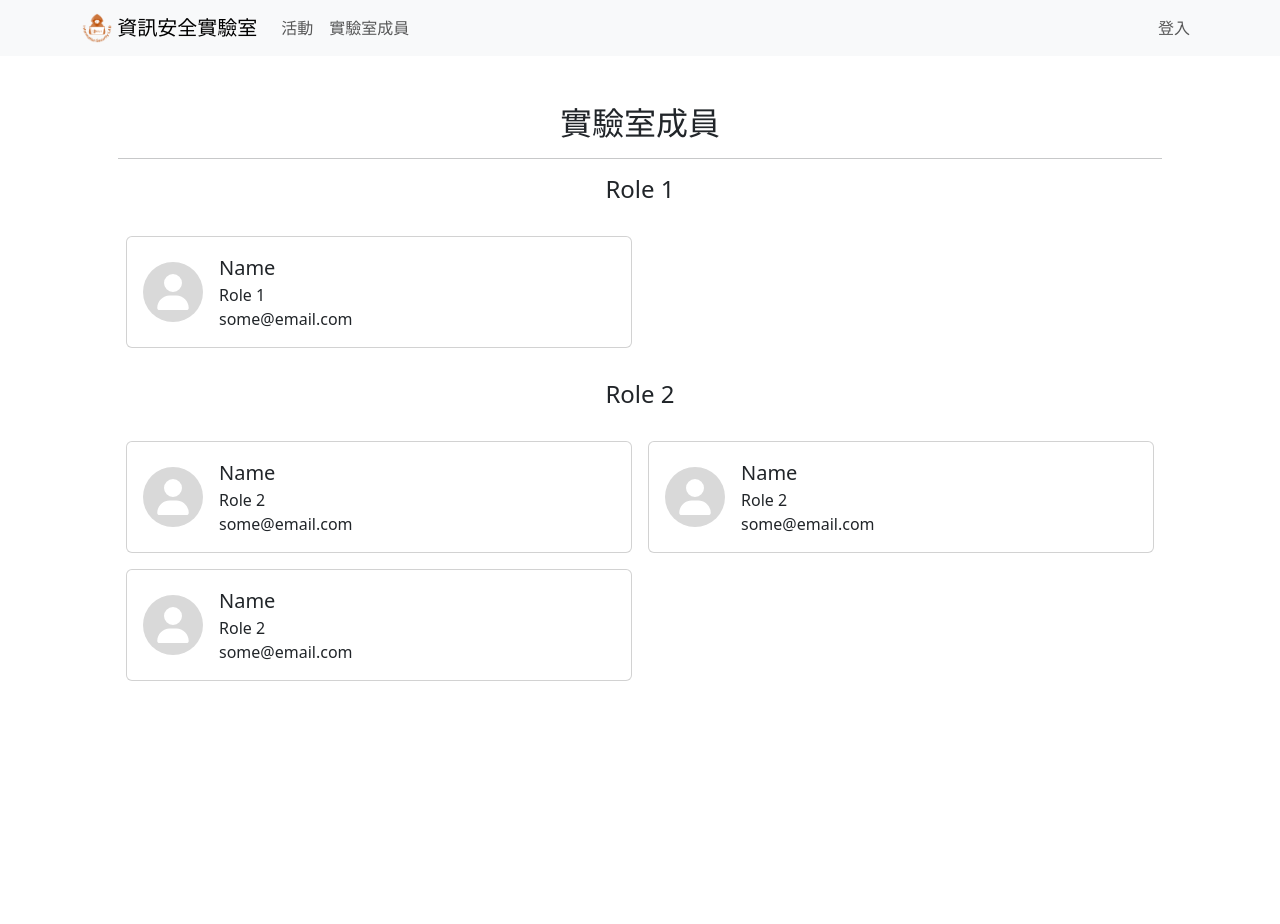
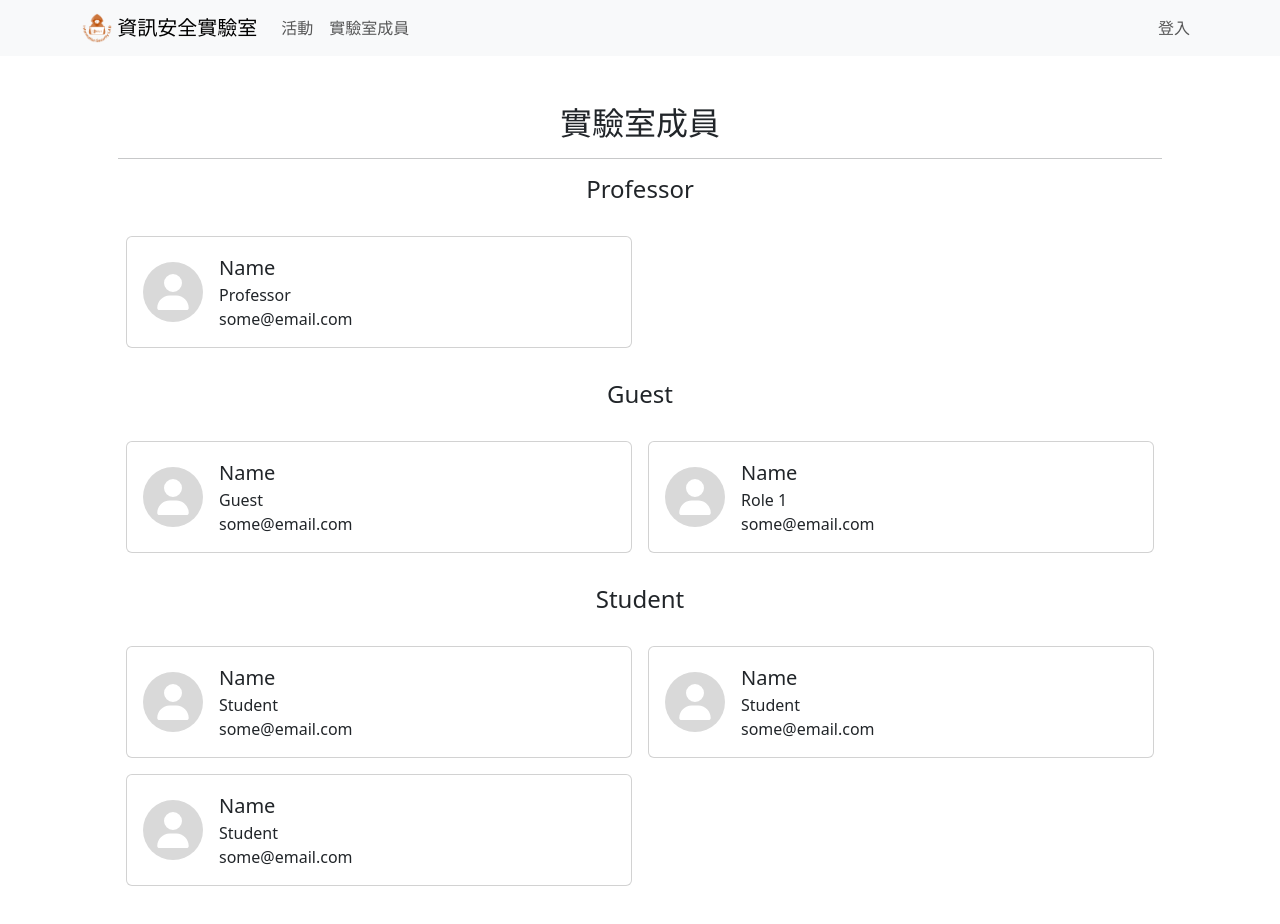
Before and after one commit to is1ab/Paper-Schedule-System, a React (Vite) app in the folder app/: page /Member in a window 1280 px wide. Shown: the top 924 px of the page. Before the commit the page ends 800 px from the top, so only its background shows below. Built offline with nearby package versions, Linux system fonts and the light colour scheme; no server answers.

Commit message:
Implement: Fix the role

```diff
--- a/app/src/page/Member.tsx
+++ b/app/src/page/Member.tsx
@@ -7,8 +7,37 @@ function Member(){
             <h2>實驗室成員</h2>
             <hr></hr>
             <div className="pb-4 d-flex flex-column gap-3">
-                <h4>Role 1</h4>
+                <h4>Professor</h4>
                 <div className="d-flex flex-row" style={{flexWrap: "wrap"}}>
+                    <div className="w-50 p-2">
+                        <Card className="p-3 d-flex flex-row gap-3">
+                            <div className="d-flex flex-column">
+                                <Avatar size="lg" className="my-auto" circle></Avatar>
+                            </div>
+                            <div className="d-flex flex-column text-start">
+                                <span className="fs-5 font-bold">Name</span>
+                                <span>Professor</span>
+                                <span>some@email.com</span>
+                            </div>
+                        </Card>
+                    </div>
+                </div>
+            </div>
+            <div className="pb-4 d-flex flex-column gap-3">
+                <h4>Guest</h4>
+                <div className="d-flex flex-row" style={{flexWrap: "wrap"}}>
+                    <div className="w-50 p-2">
+                        <Card className="p-3 d-flex flex-row gap-3">
+                            <div className="d-flex flex-column">
+                                <Avatar size="lg" className="my-auto" circle></Avatar>
+                            </div>
+                            <div className="d-flex flex-column text-start">
+                                <span className="fs-5 font-bold">Name</span>
+                                <span>Guest</span>
+                                <span>some@email.com</span>
+                            </div>
+                        </Card>
+                    </div>
                     <div className="w-50 p-2">
                         <Card className="p-3 d-flex flex-row gap-3">
                             <div className="d-flex flex-column">
@@ -24,7 +53,7 @@ function Member(){
                 </div>
             </div>
             <div className="pb-4 d-flex flex-column gap-3">
-                <h4>Role 2</h4>
+                <h4>Student</h4>
                 <div className="d-flex flex-row" style={{flexWrap: "wrap"}}>
                     <div className="w-50 p-2">
                         <Card className="p-3 d-flex flex-row gap-3">
@@ -33,7 +62,7 @@ function Member(){
                             </div>
                             <div className="d-flex flex-column text-start">
                                 <span className="fs-5 font-bold">Name</span>
-                                <span>Role 2</span>
+                                <span>Student</span>
                                 <span>some@email.com</span>
                             </div>
                         </Card>
@@ -45,7 +74,7 @@ function Member(){
                             </div>
                             <div className="d-flex flex-column text-start">
                                 <span className="fs-5 font-bold">Name</span>
-                                <span>Role 2</span>
+                                <span>Student</span>
                                 <span>some@email.com</span>
                             </div>
                         </Card>
@@ -57,7 +86,7 @@ function Member(){
                             </div>
                             <div className="d-flex flex-column text-start">
                                 <span className="fs-5 font-bold">Name</span>
-                                <span>Role 2</span>
+                                <span>Student</span>
                                 <span>some@email.com</span>
                             </div>
                         </Card>
```
